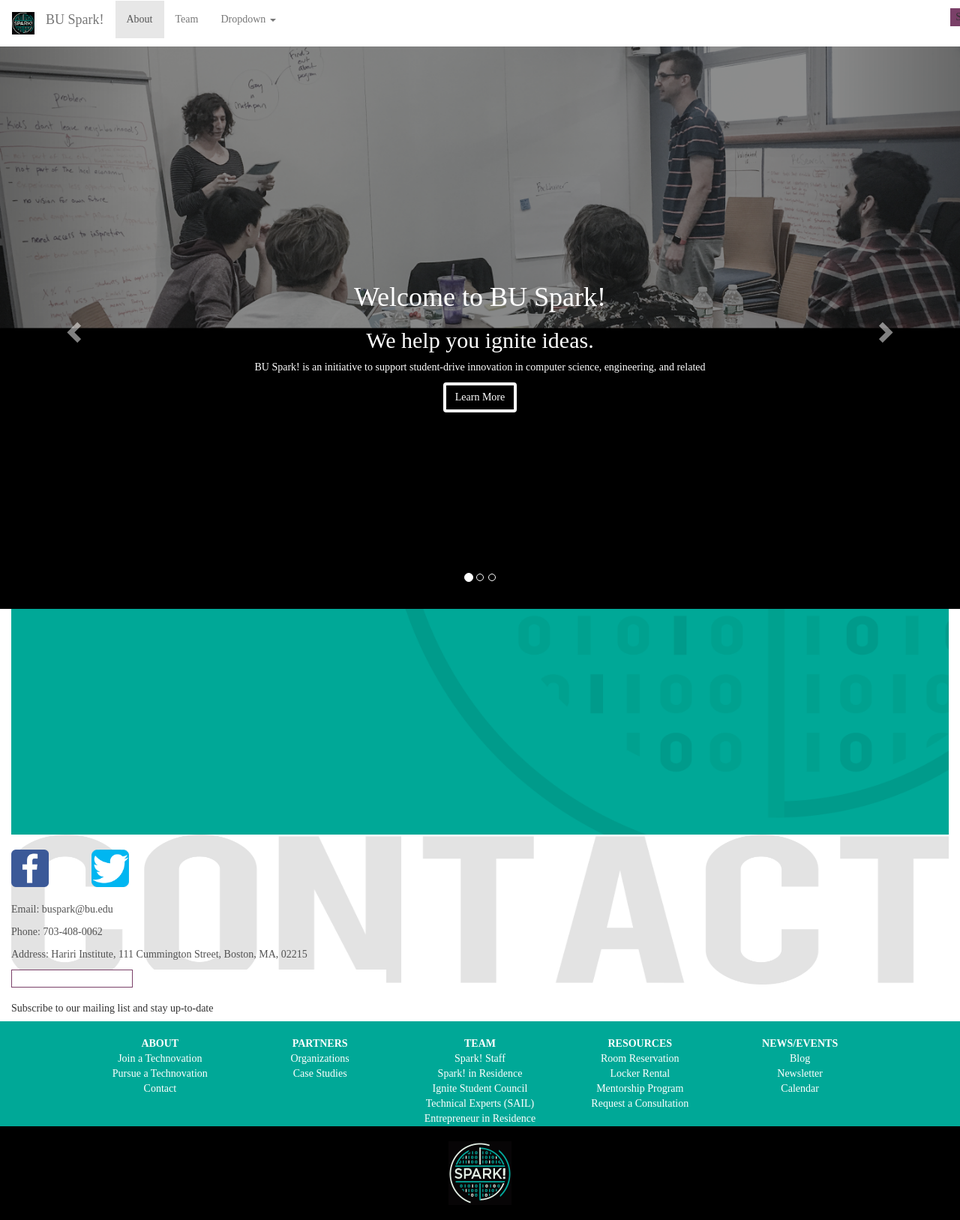
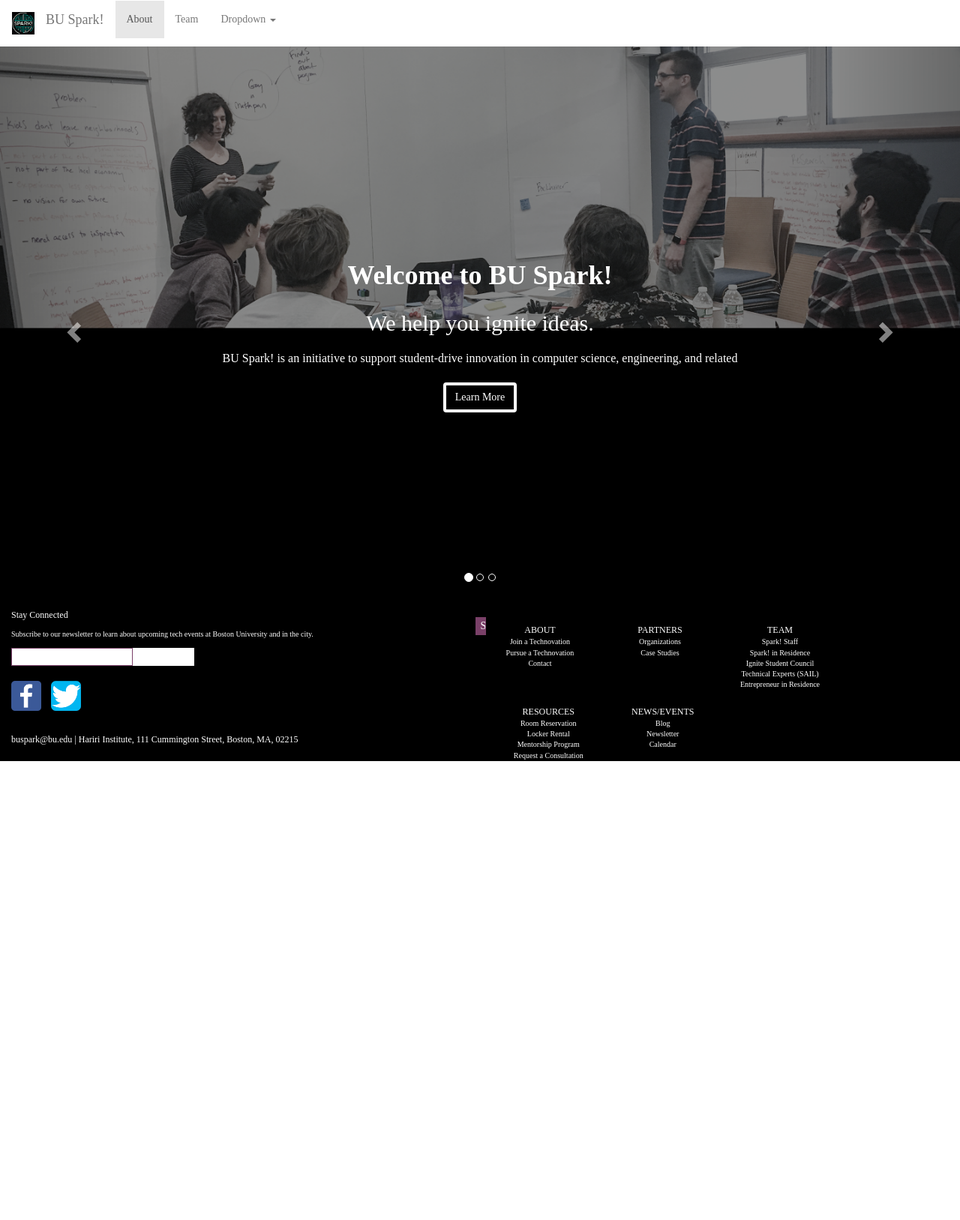
Before and after one commit to BU-Spark/bu-spark-website, a Jekyll site: the page built from index.html, in a window 1280 px wide. Shown: the whole page at 75% size. Built offline with Jekyll 4.4.1, drawn with Linux system fonts in a browser that asks for light colours; comment, search, counter and statistics services are not loaded; after the commit the page ends 1015 px from its top, so only the background shows below that.

Commit message:
First draft of new footer and standard styling for all the pages

```diff
--- a/_layouts/default.html
+++ b/_layouts/default.html
@@ -34,28 +34,11 @@
     <!-- footer -->
     <footer class="container-fluid">
     <div class="contact">
-            <div class ="row">
-                <div class ="icon">
-                    <div class="col-sm-1">
-                        <img src="/img/Icons/facebook_icon.png" width = "50px" height ="50px">
-                    </div>
-                    <div class="col-sm-1">
-                        <img src="/img/Icons/twitter_icon.png" width = "50px" height = "50px">
-                    </div>
-                </div>
-            </div>
-            <div class ="row">
-                    <div class="col-sm-12">
-                        <p>Email: buspark@bu.edu</p>
-                    </div>
-                    <div class="col-sm-12">
-                        <p>Phone: 703-408-0062</p>
-                    </div>
-                    <div class="col-sm-12">
-                        <p>Address: Hariri Institute, 111 Cummington Street, Boston, MA, 02215</p>
-                    </div>
-            </div>
-            <!-- Begin MailChimp Signup Form -->
+        <div class="row footerstyle">
+            <div class="col-sm-6">
+                <p id="footertitle">Stay Connected</p>
+                <p>Subscribe to our newsletter to learn about upcoming tech events at Boston University and in the city.</p>
+                <!--Begin mc_embed_signup-->
                 <link href="//cdn-images.mailchimp.com/embedcode/classic-10_7.css" rel="stylesheet" type="text/css">
                 <style type="text/css">
                     #mc_embed_signup form{
@@ -100,36 +83,47 @@
                     <div style="position: absolute; left: -5000px;" aria-hidden="true"><input type="text" name="b_1a05e1e9821077a0ac6ff6b52_9eee928d8b" tabindex="-1" value=""></div>
                     <div class="clear"><input type="submit" value="SEND" name="SEND" id="mc-embedded-subscribe" class="button"></div>
                     </div>
-                    <h2>Subscribe to our mailing list and stay up-to-date</h2>
                 </form>
                 </div>
                 <script type='text/javascript' src='//s3.amazonaws.com/downloads.mailchimp.com/js/mc-validate.js'></script><script type='text/javascript'>(function($) {window.fnames = new Array(); window.ftypes = new Array();fnames[0]='EMAIL';ftypes[0]='email';fnames[1]='FNAME';ftypes[1]='text';fnames[2]='LNAME';ftypes[2]='text';}(jQuery));var $mcj = jQuery.noConflict(true);</script>
                 <!--End mc_embed_signup-->
+
+                <div class ="row">
+                <div class ="icon">
+                    <div class="col-sm-1">
+                        <img src="/img/Icons/facebook_icon.png" width = "40px" height ="40px">
                     </div>
-</footer>
-    <footer class="container-fluid">
-        <div class="row footerstyle">
                     <div class="col-sm-1">
-                <!-- padding -->
+                        <img src="/img/Icons/twitter_icon.png" width = "40px" height = "40px">
                     </div>
-            <div class="col-sm-2">
+                </div>
+            </div>
+            <div class ="row">
+                    <div class="col-sm-12">
+                        <p id="footertitle"> buspark@bu.edu | Hariri Institute, 111 Cummington Street, Boston, MA, 02215</p>
+                    </div>
+            </div>
+        </div>
+            <div class ="col-sm-6">
+                <div class = "row">
+                    <div class="col-sm-3">
                         <ul>
-                    <strong><li>ABOUT</li></strong>
+                            <li id="footertitle">ABOUT</li>
                             <li>Join a Technovation</li>
                             <li>Pursue a Technovation</li>
                             <li>Contact</li>
                         </ul>
                     </div>
-            <div class="col-sm-2">
+                    <div class="col-sm-3">
                         <ul>
-                    <strong><li>PARTNERS</li></strong>
+                            <li id="footertitle">PARTNERS</li>
                             <li>Organizations</li>
                             <li>Case Studies</li>
                         </ul>
                     </div>
-            <div class="col-sm-2">
+                    <div class="col-sm-3">
                         <ul>
-                    <strong><li>TEAM</li></strong>
+                            <li id="footertitle">TEAM</li>
                             <li>Spark! Staff</li>
                             <li>Spark! in Residence</li>
                             <li>Ignite Student Council</li>
@@ -137,34 +131,25 @@
                             <li>Entrepreneur in Residence</li>
                         </ul>
                     </div>
-            <div class="col-sm-2">
+            </div>
+                <div class="col-sm-3">
                     <ul>
-                    <strong><li>RESOURCES</li></strong>
+                        <li id="footertitle">RESOURCES</li>
                         <li>Room Reservation</li>
                         <li>Locker Rental</li>
                         <li>Mentorship Program</li>
                         <li>Request a Consultation</li>
                     </ul>
                 </div>
-            <div class="col-sm-2">
+                <div class="col-sm-3">
                     <ul>
-                    <strong><li>NEWS/EVENTS</li></strong>
+                        <li id="footertitle">NEWS/EVENTS</li>
                         <li>Blog</li>
                         <li>Newsletter</li>
                         <li>Calendar</li>
                     </ul>
                 </div>
-            <div class="col-sm-1">
-                <!-- padding -->
             </div>
-        </div>
-
-        <div class="row footerstyle">
-            <div class="bottomfooter">
-            <!--DON'T use padding-right and padding-left, it breaks the container -->
-            <!-- using style position:absolute breaks the background, why? -->
-                <img src="/img/Logo/logo.png" style ="display: block;
-        margin: auto; padding-top:20px; padding-bottom:20px;">
         </div>
     </div>
 </footer>
```
Also changed, not shown: other parts of _layouts/default.html (+1 -1 lines), partner.html (added, +71 -0 lines), resources.html (+23 -21 lines), bootstrap/css/bootstrap.css, img/Headshots/sherman_Nike.png (added), img/Headshots/yaqin_Nike.png (added), img/Icons/magnifyingglass.png (added), img/Icons/unlock.png (added). Lines whose indentation alone changed are shown as unchanged.
